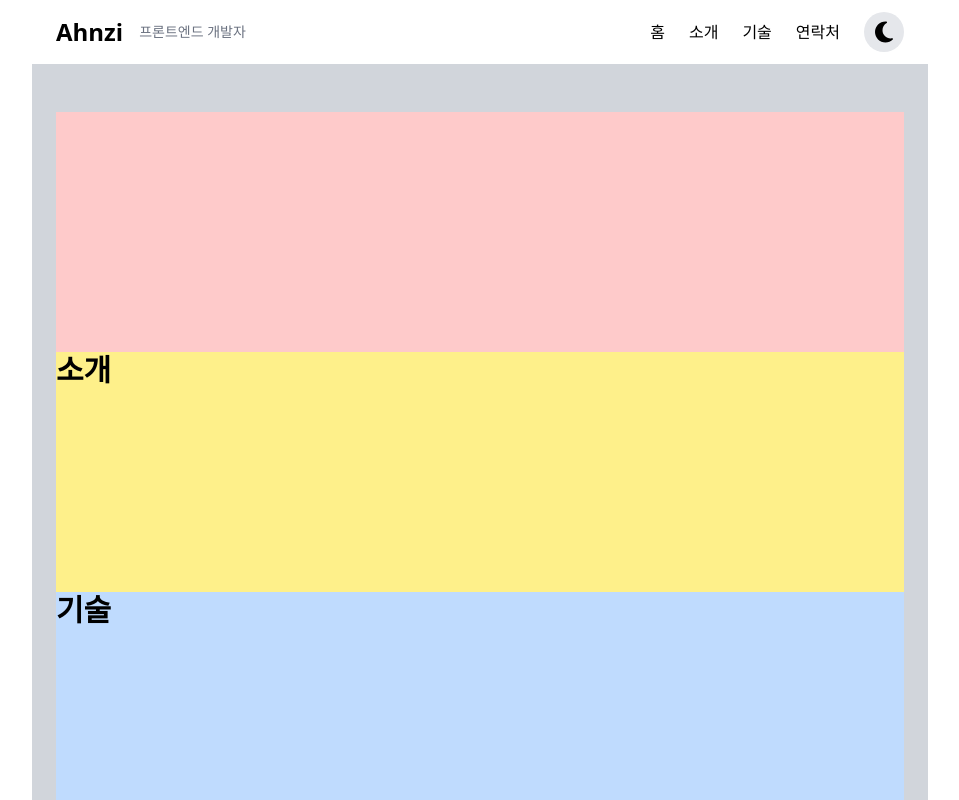
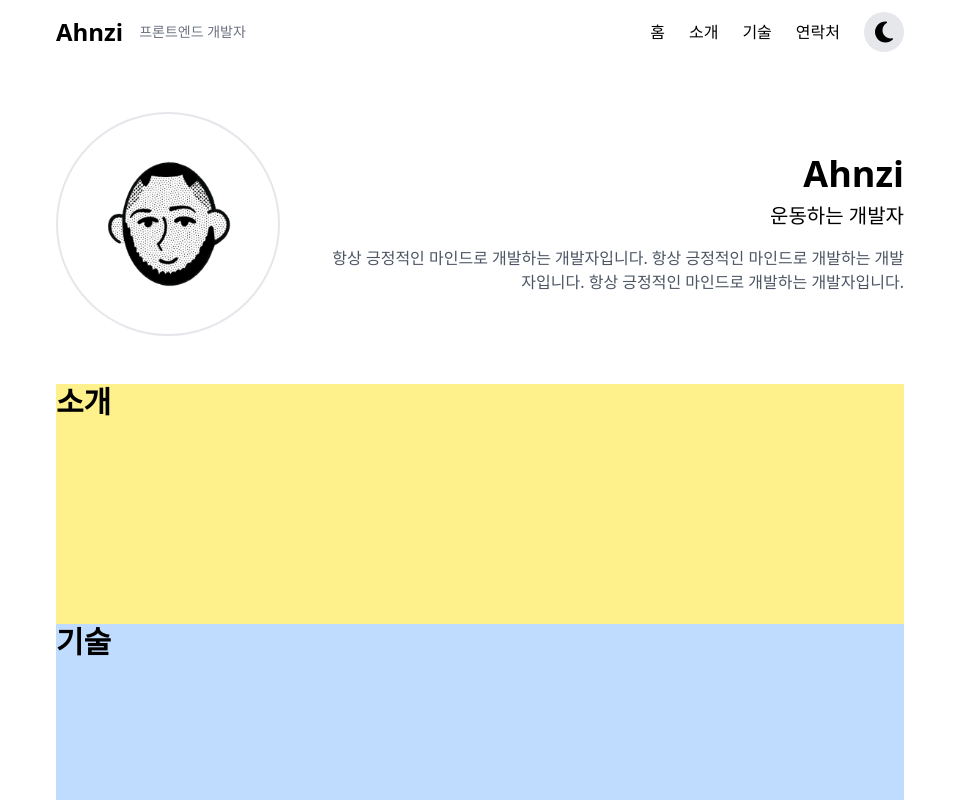
Before and after one commit to ahnzi91/ahnzi-portfolio, a React (Vite) app: page / in a window 1280 px wide. Shown: the top 800 px of the page, without its empty margins (160-1119 px from the left). Built offline with nearby package versions, Linux system fonts and the light colour scheme; the HTML template or start-up script is replaced by a standard one.

Commit message:
✨feat: Home 만들기

```diff
--- a/src/pages/Home.jsx
+++ b/src/pages/Home.jsx
@@ -1,8 +1,24 @@
 const Home = () => {
   return (
-    <main className="container max-w-4xl px-6 py-12 mx-auto bg-gray-300">
+    <main className="container max-w-4xl px-6 py-12 mx-auto">
       {/* Home Section */}
-      <section className="bg-red-200 h-60"></section>
+      <section className="flex items-center justify-between mb-12">
+        <div className="mr-10 shrink-0">
+          <img
+            className="object-cover w-56 h-56 border-2 rounded-full"
+            src="/assets/images/ahnzi-avatar.png"
+            alt="Avatar"
+          />
+        </div>
+        <div className="text-right">
+          <h1 className="mb-2 text-4xl font-bold">Ahnzi</h1>
+          <p className="mb-4 text-xl">운동하는 개발자</p>
+          <p className="text-gray-600">
+            항상 긍정적인 마인드로 개발하는 개발자입니다. 항상 긍정적인 마인드로
+            개발하는 개발자입니다. 항상 긍정적인 마인드로 개발하는 개발자입니다.
+          </p>
+        </div>
+      </section>
       <section className="bg-yellow-200 h-60">
         <h2 className="mb-6 text-3xl font-bold">소개</h2>
       </section>
```
Also changed, not shown: public/assets/images/ahnzi-avatar.png (added).
